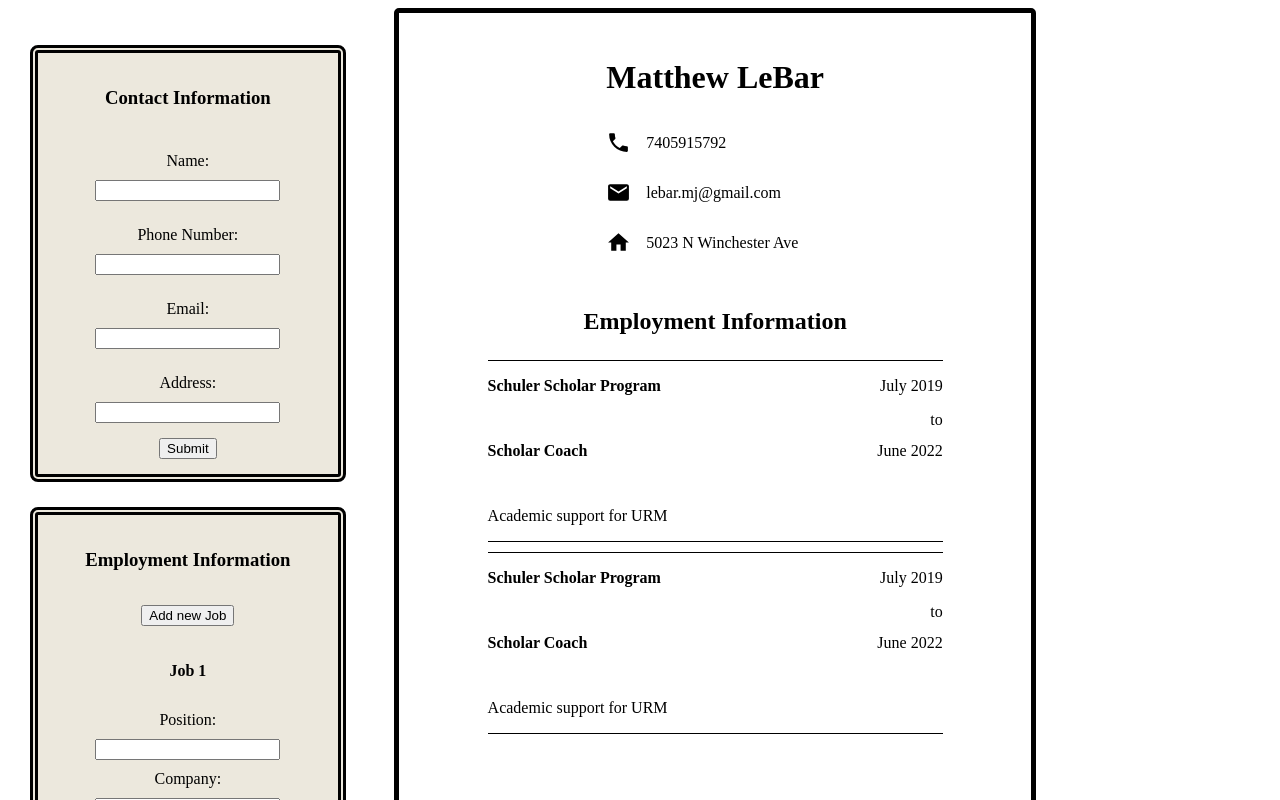
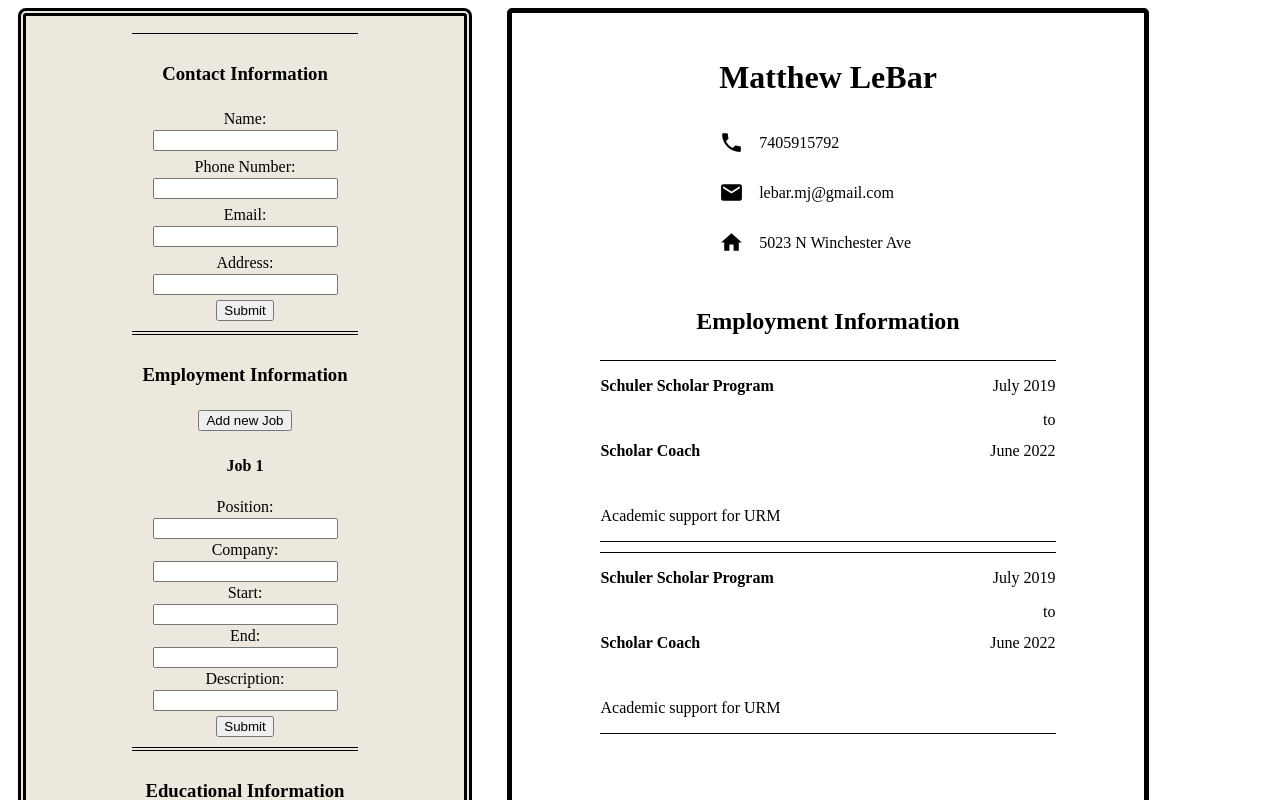
Before and after one commit to mjlebar/cv-Project, a React (Create React App) app: page / in a window 1280 px wide. Shown: the top 800 px of the page. Built offline with nearby package versions, Linux system fonts and the light colour scheme.

Commit message:
Make overall page layout work better, compress input form significantly

```diff
--- a/src/Components/Input.js
+++ b/src/Components/Input.js
@@ -11,7 +11,7 @@ class Input extends Component {
   render() {
     return (
       <InputDiv>
-        <label style={{ margin: "10px" }} htmlFor={this.props.title}>
+        <label style={{ margin: "2px" }} htmlFor={this.props.title}>
           {this.props.title}:
         </label>
         <input
--- a/src/Styles/CVDiv.js
+++ b/src/Styles/CVDiv.js
@@ -8,7 +8,7 @@ const CVDiv = styled.div`
   border-radius: 5px;
   padding-block: 25px;
 
-  width: 70%;
+  width: 80%;
   height: 1200px;
   margin-left: 25px;
 `;
--- a/src/Styles/Form.js
+++ b/src/Styles/Form.js
@@ -3,10 +3,15 @@ import styled from "styled-components";
 const Form = styled.div`
   display: flex;
   flex-direction: column;
-  align-items: stretch;
-  gap: 25px;
-  height: 100%;
-  padding: 12px;
+  align-items: center;
+  gap: 10px;
+  height-min: 1220px;
+  border: 8px double black;
+  border-radius: 8px;
+  padding: 15px;
+  margin-inline: 10px;
+  background-color: #ece8dd;
+  gap: 10px;
 `;
 // styling for the overall input form - basically just makes everything nicely aligned
 
--- a/src/Styles/FormSectionDiv.js
+++ b/src/Styles/FormSectionDiv.js
@@ -3,15 +3,13 @@ import styled from "styled-components";
 const FormSectionDiv = styled.div`
   display: flex;
   flex-direction: column;
+  overflow: scroll;
   align-items: center;
-  gap: 15px;
-  border: 8px double black;
-  border-radius: 8px;
-  padding: 15px;
-  margin-block: 25px;
-  margin-inline: 10px;
-  width: 80%;
-  background-color: #ece8dd;
+  padding: 10px;
+  border-block: 1px solid black;
+  gap: 5px;
+  margin: 2px;
+  max-height: 425px;
 `;
 // the styling for a section of the input, ie education section or contact section. Aligns it, sets borders, and gives it a gentle coloring to visually distinguish from the rest of the page
 
--- a/src/Styles/InputDiv.js
+++ b/src/Styles/InputDiv.js
@@ -4,7 +4,7 @@ const InputDiv = styled.div`
   display: flex;
   flex-direction: column;
   align-items: center;
-  height: 75%;
+  height: 60%;
 `;
 // A div to make inputs display stacked top to bottom, so the sections look relatively uniform
 
--- a/src/Styles/Splitscreen.js
+++ b/src/Styles/Splitscreen.js
@@ -2,7 +2,7 @@ import styled from "styled-components";
 
 const Splitscreen = styled.div`
   display: grid;
-  grid-template-columns: 2fr 5fr;
+  grid-template-columns: 3fr 5fr;
 `;
 // sets up the basic layout of the page with input on the left, and the cv (roughly twice as big) on the right
 
```
